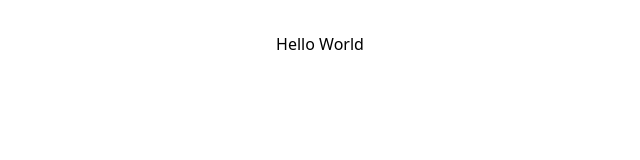
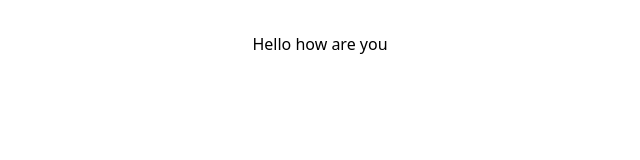
Before and after one commit to nikhil-springtown/modern-utilities, a React (Vite) app: page / in a window 1280 px wide. Shown: the top 160 px of the page, without its empty margins (320-960 px from the left). Built offline with nearby package versions, Linux system fonts and the light colour scheme.

Commit message:
first commit

```diff
--- a/src/App.jsx
+++ b/src/App.jsx
@@ -4,7 +4,7 @@ function App() {
 
   return (
     <>
-      <div>Hello World</div>
+      <div>Hello how are you</div>
     </>
   )
 }
```
